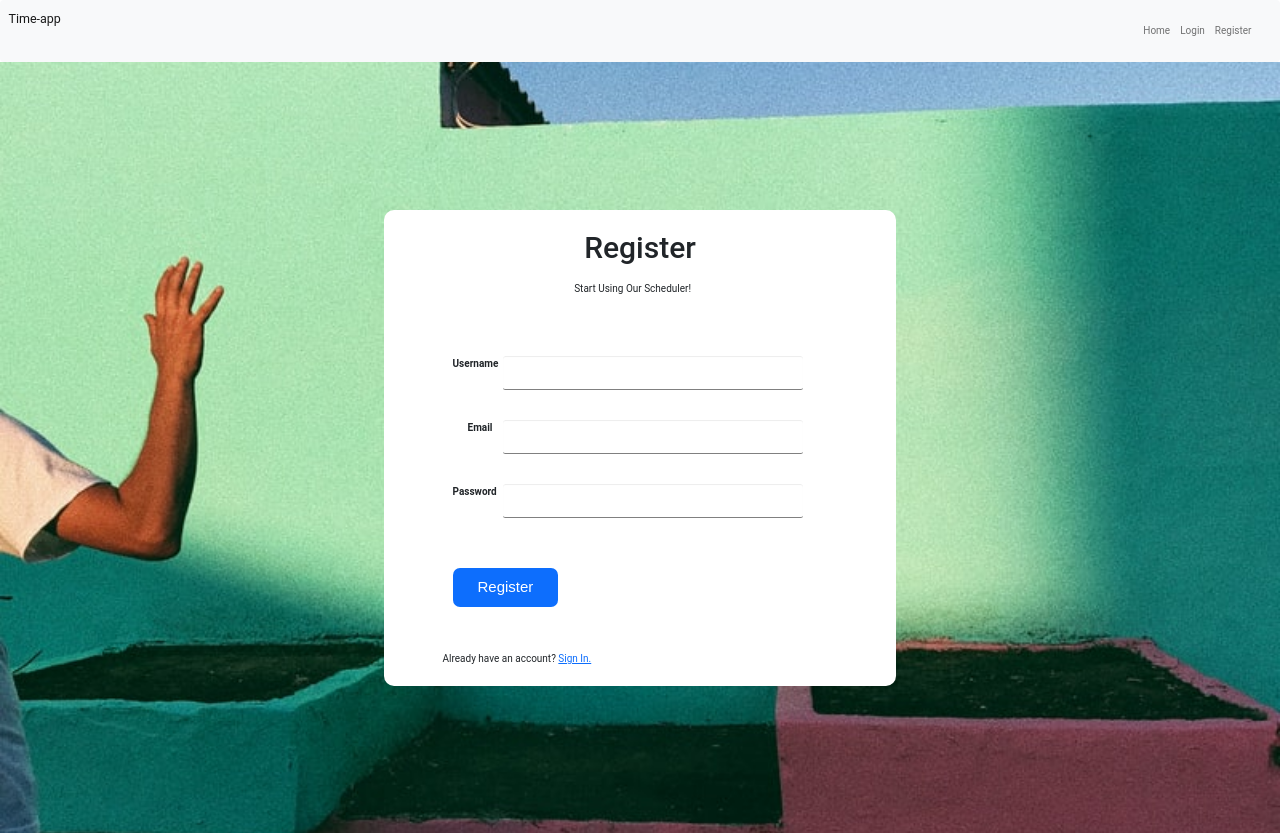
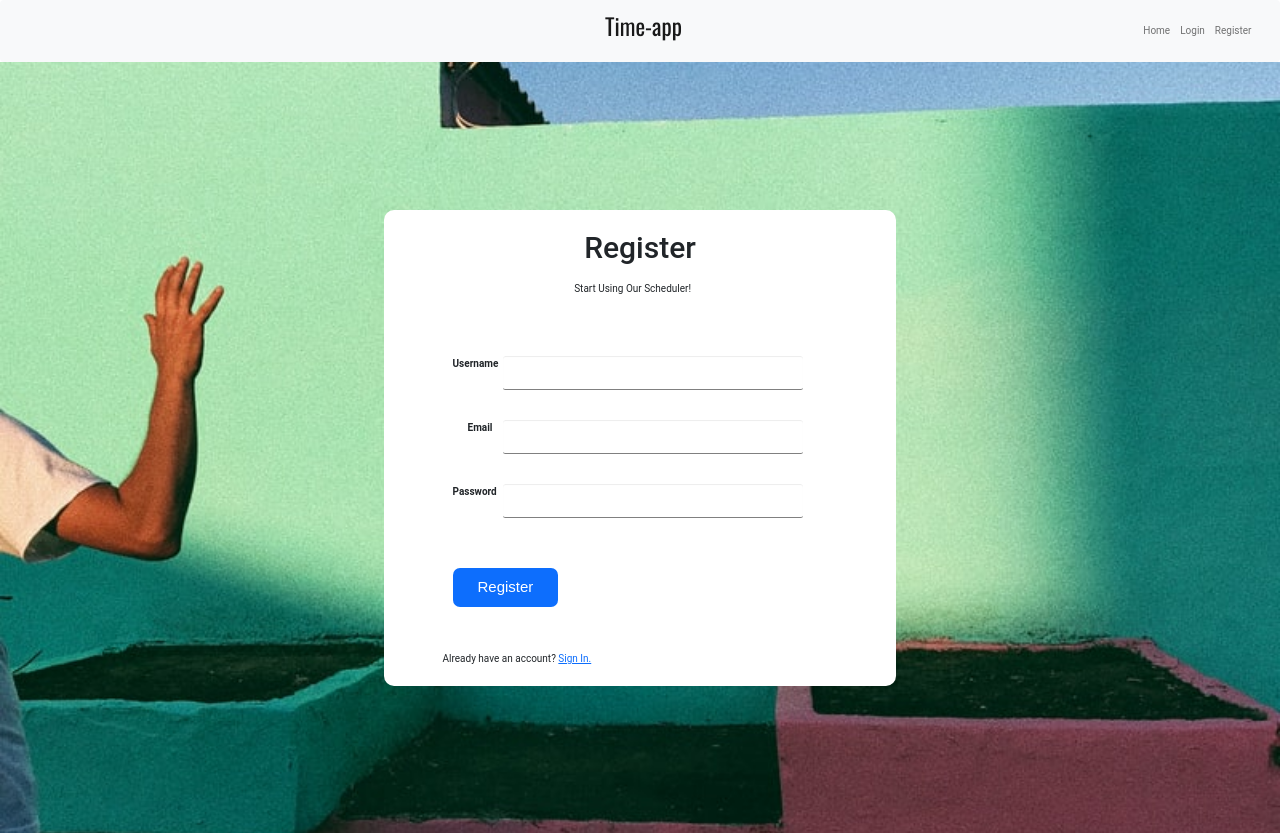
Before and after one commit to uroupa/time-app, a Flask app: page /register in a window 1280 px wide. Shown: the top 833 px of the page. Run offline with Flask 2, Linux system fonts and the light colour scheme; some libraries are stand-ins or nearby versions.

Commit message:
Update styles.css

```diff
--- a/static/css/styles.css
+++ b/static/css/styles.css
@@ -18,7 +18,21 @@ h1 {
     position: relative;
     margin-bottom: 0px;
 }
+.brand {
+    position: absolute;
+    left: 50%;
+    margin-left: -50px !important;  /* 50% of your logo width */
+    display: block;
+}
 
+.brand {
+  padding-top: 10px;
+  font-family: 'Oswald', sans-serif;
+  font-size: 2.3rem;
+}
+
+.main-content {
+  padding-top : 20px}
 
 .form-control {
   border-top-style: hidden;
```
